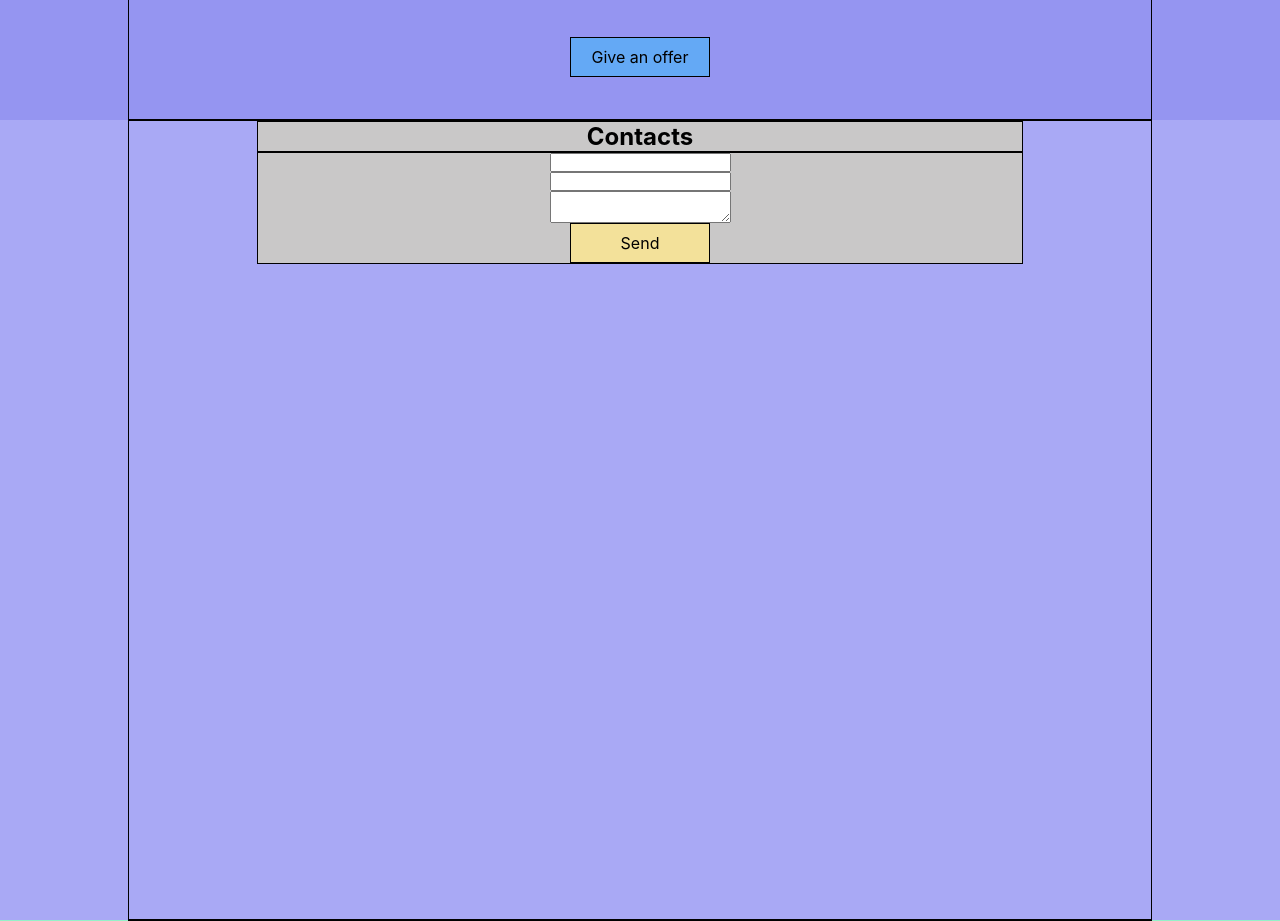
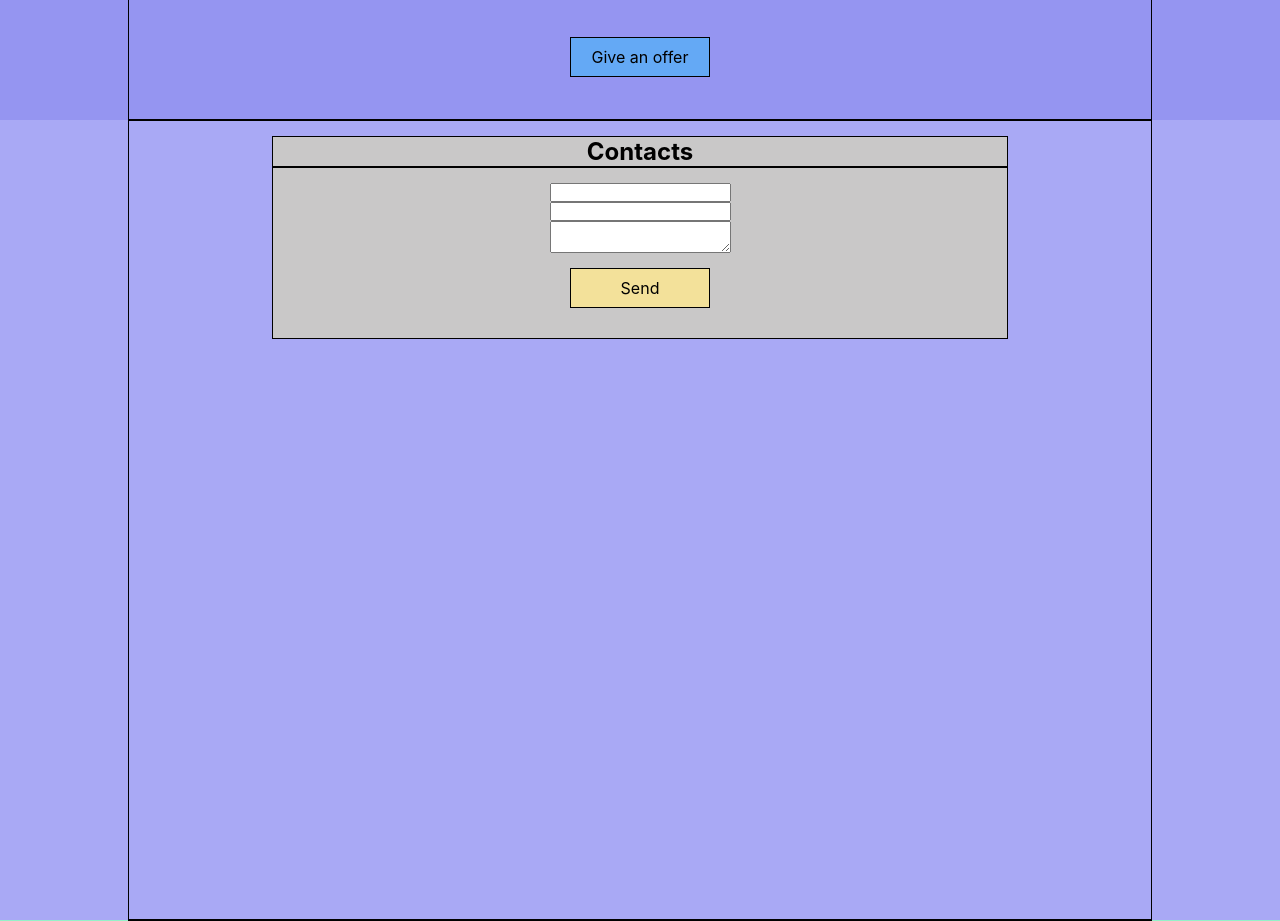
Before and after one commit to AleksandrFROLik/my-app, a React (Create React App) app: page / in a window 1280 px wide. Shown: the part 2600-3521 px from the top of the page. Built offline with nearby package versions, Linux system fonts and the light colour scheme.

Commit message:
portfolio end path 1

```diff
--- a/src/App.tsx
+++ b/src/App.tsx
@@ -19,6 +19,7 @@ function App() {
             <Contacts/>
             <Footer/>
 
+
         </div>
     );
 }
--- a/src/components/contacts/Contacts.module.css
+++ b/src/components/contacts/Contacts.module.css
@@ -11,9 +11,9 @@
 }
 
 .supBlock {
+    padding: 15px;
     width: 75%;
     height: 65%;
-    position: relative;
 }
 
 .title {
@@ -24,6 +24,7 @@
 }
 
 .inputField {
+    padding: 15px;
     border: 1px solid;
     background-color: #c9c8c8;
     box-sizing: border-box;
@@ -34,6 +35,7 @@
 }
 
 .inputField input {
+
     width: 100%;
     display: block;
     box-sizing: border-box;
@@ -53,6 +55,7 @@
     background-color: #f3e19a;
     text-decoration: none;
     color: black;
+    margin: 15px;
 
     display: flex;
     justify-content: center;
--- a/src/components/skills/Skills.module.css
+++ b/src/components/skills/Skills.module.css
@@ -32,5 +32,6 @@
     .skills {
         flex-direction: column;
         align-items: center;
+        border: none;
     }
 }
```
Also changed, not shown: src/logo.svg (deleted).
